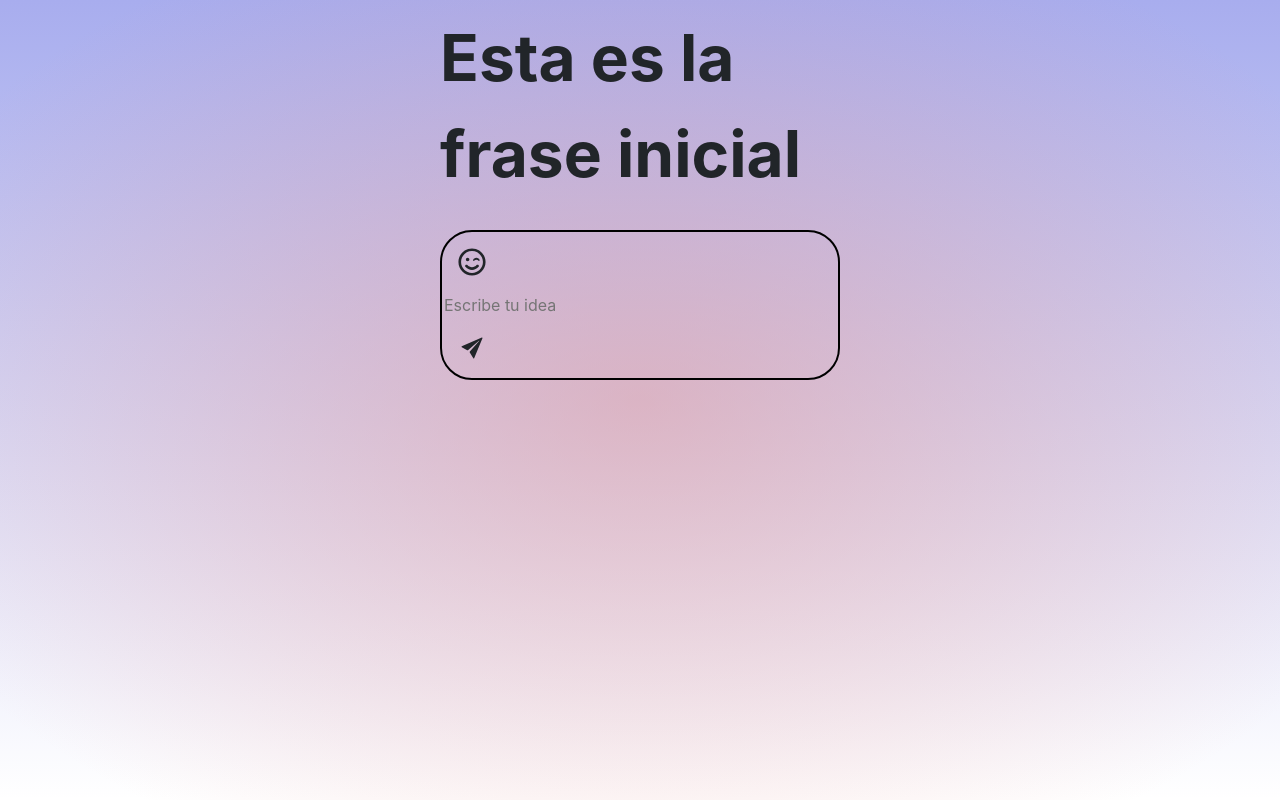
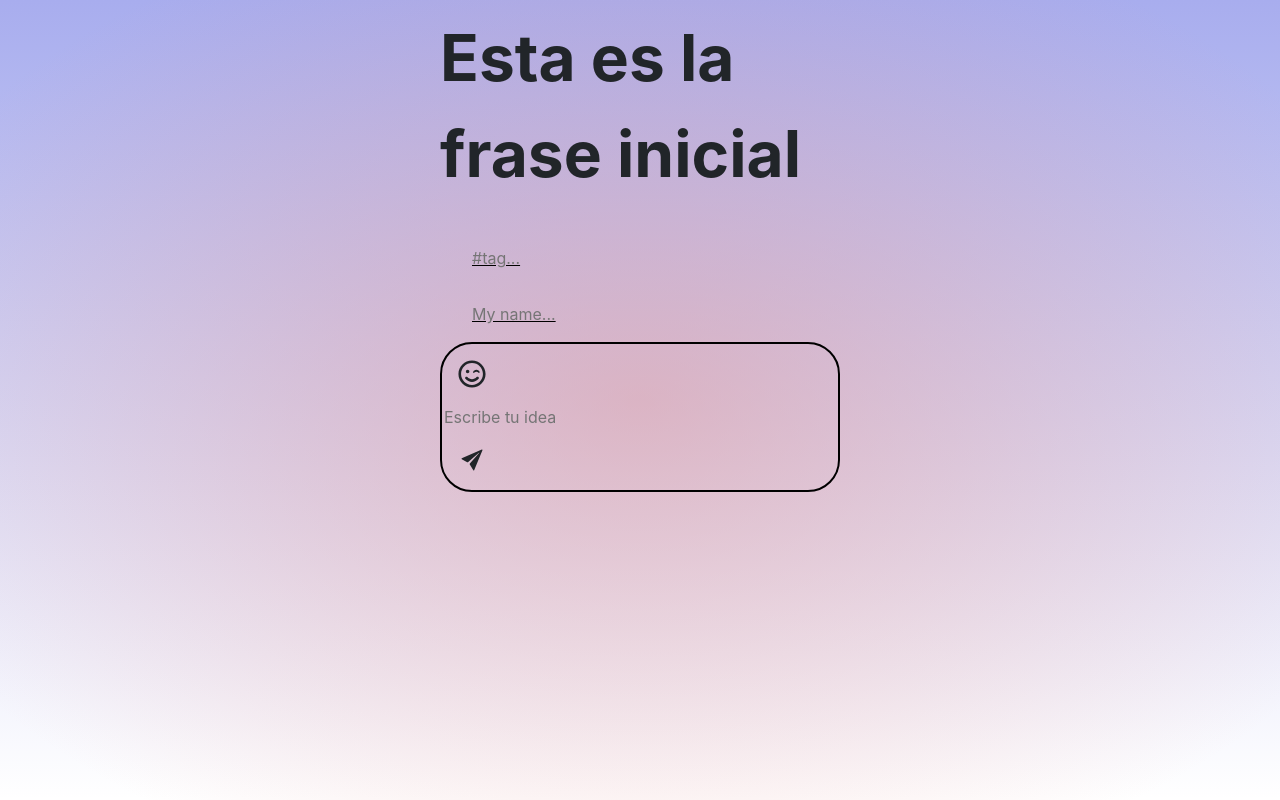
Before and after one commit to meegido/quotes-app, a React (Create React App) app: page / in a window 1280 px wide. Built offline with nearby package versions, Linux system fonts and the light colour scheme.

Commit message:
added tag and author elements

```diff
--- a/src/App.js
+++ b/src/App.js
@@ -9,13 +9,33 @@ import {useLocalStorageState} from 'utils'
 
 function App() {
   const [quote, setQuote] = React.useState({
-    sentence: ' Esta es la frase inicial'
+    sentence: ' Esta es la frase inicial',
+    tag: ' ',
+    author: ' '
   })
   const {sentence} = quote
 
-  function handleChange(event) {
+  function handleSentenceChange(event, sentence) {
     event.preventDefault()
-    setQuote({sentence: event.target.value})
+    setQuote({
+      sentence: event.target.value,
+    }, sentence)
+  }
+
+  function handleTagChange(event, tag) {
+    event.preventDefault()
+    setQuote({
+      tag: event.target.value,
+      sentence
+    })
+  }
+
+  function handleAuthorChange(event, author) {
+    event.preventDefault()
+    setQuote({
+      author: event.target.value,
+      sentence
+    })
   }
 
   return (
@@ -45,6 +65,10 @@ function App() {
             alignItems: 'center',
           }}>
           </div>
+          <label htmlFor="tag"></label>
+            <Input type="text"  id="tag" onChange={handleTagChange} placeholder="#tag..." variant="primary"/>
+          <label htmlFor="author"></label>
+            <Input type="text"  id="author" onChange={handleAuthorChange} placeholder="My name..." variant="primary"/>
           <div css={{
             border: '2px solid black',
             borderRadius: '2em',
@@ -52,9 +76,10 @@ function App() {
           }}>
             <span><Smily /></span>
             <label htmlFor="sentence"></label>
-            <Input type="text"  id="sentence" onChange={handleChange} placeholder="Escribe tu idea" variant="secondary"/>
+            <Input type="text"  id="sentence" onChange={handleSentenceChange} placeholder="Escribe tu idea" variant="secondary"/>
             <span><Send /></span>
           </div>
+
         </form>
       </div>
       </div>
```
